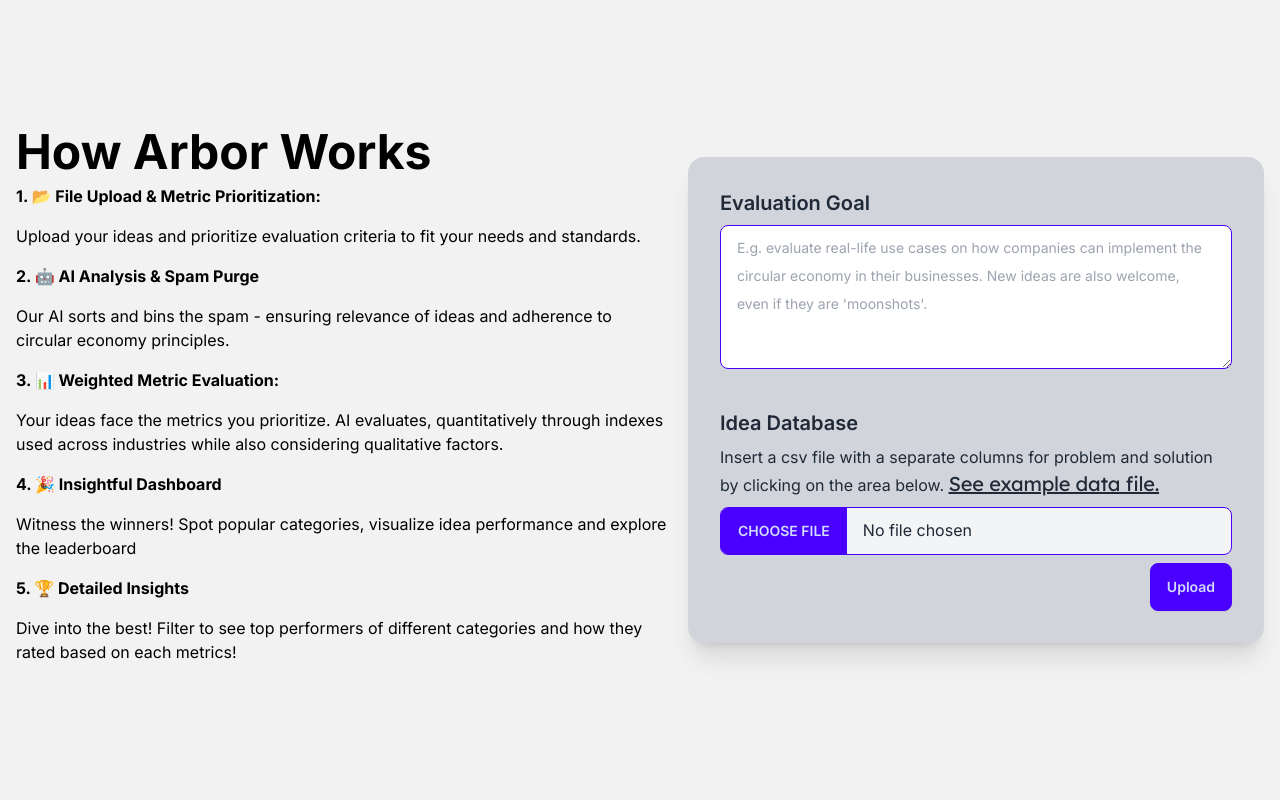
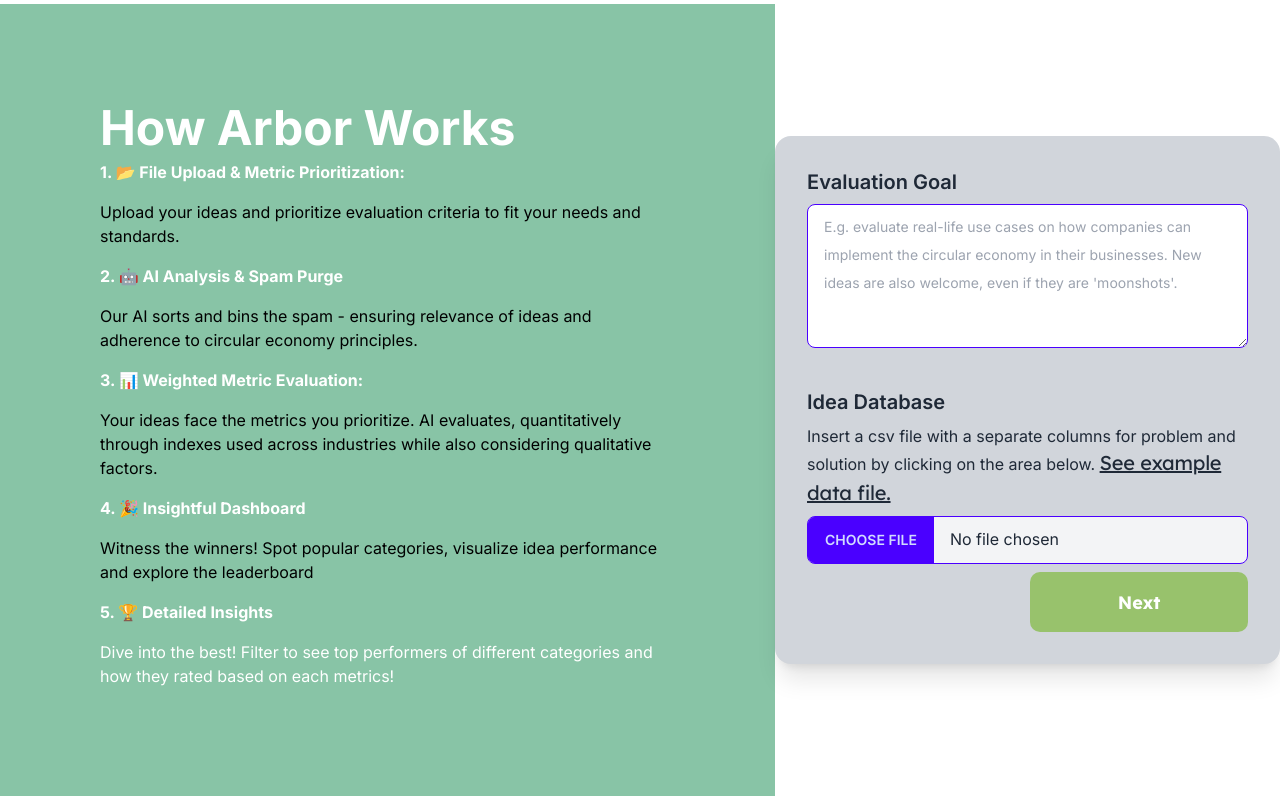
Before and after one commit to cyn900/AI-EarthHack, a Next.js app in the folder client/: page /start in a window 1280 px wide. Built offline with nearby package versions, Linux system fonts and the light colour scheme.

Commit message:
start page edit, global css

```diff
--- a/client/src/app/globals.css
+++ b/client/src/app/globals.css
@@ -61,6 +61,34 @@
 
 .hero-content{
   max-width: 100rem;
+  padding: 0;
+  gap:0;
+}
+
+.tag{
+  width: 72px;
+  height: 21px;
+  margin-top: 3px;
+  margin-bottom: 3px;
+  background-color: var(--forest_green);
+  color: var(--white);
+}
+
+.max-screen {
+  height: 100%;
+}
+
+.button{
+  color: var(--dark_forest);
+  padding: 1rem;
+  background-color: white;
+  border-radius: 10px;
+  font-family: 'Lexend Deca Bold';
+  font-size: 18px;
+  line-height: 150%; /* 27px */
+  letter-spacing: -0.198px;
+  height: 60px;
+  width: 218px;
 }
 
 .button:hover{
@@ -68,6 +96,23 @@
   color:var(--white)
 }
 
+.buttong{
+  color: white;
+  padding: 1rem;
+  background-color: var(--light_forest);
+  border-radius: 10px;
+  font-family: 'Lexend Deca Bold';
+  font-size: 18px;
+  line-height: 150%; /* 27px */
+  letter-spacing: -0.198px;
+  height: 60px;
+  width: 218px;
+}
+
+.buttong:hover{
+  background-color: var(--white);
+  color:var(--light_forest)
+}
 
 
 .title1{
--- a/client/src/app/start/page.js
+++ b/client/src/app/start/page.js
@@ -5,6 +5,7 @@
 import axios from 'axios';
 import Image from 'next/image'
 import Link from "next/link";
+
 
 export default function Home() {
     const [file, setFile] = useState(null);
@@ -57,20 +58,20 @@
     };
 
     return (
-        <div className="hero min-h-screen bg-base-200">
-            <div className="hero-content flex-col lg:flex-row">
-                <div className="text-center lg:text-left">
-                    <h1 className="text-5xl font-bold" style={{ color: 'black' }}> How Arbor Works </h1>
-                    <p className="py-2 font-bold" style={{ color: 'black' }}> 1. 📂 File Upload & Metric Prioritization: </p>
+        <div className="hero min-h-screen " >
+            <div className="hero-content flex-col lg:flex-row" >
+                <div className="text-center lg:text-left bg-middle_green " style={{ padding: '100px', margin: '0' }}>
+                    <h1 className="text-5xl font-bold" style={{ color: 'white' }}> How Arbor Works </h1>
+                    <p className="py-2 font-bold" style={{ color: 'white' }}> 1. 📂 File Upload & Metric Prioritization: </p>
                     <p className="py-2" style={{ color: 'black' }}> Upload your ideas and prioritize evaluation criteria to fit your needs and standards. </p>
-                    <p className="py-2 font-bold" style={{ color: 'black' }}> 2. 🤖 AI Analysis & Spam Purge </p>
+                    <p className="py-2 font-bold" style={{ color: 'white' }}> 2. 🤖 AI Analysis & Spam Purge </p>
                     <p className="py-2" style={{ color: 'black' }}> Our AI sorts and bins the spam - ensuring relevance of ideas and adherence to circular economy principles. </p>
-                    <p className="py-2 font-bold" style={{ color: 'black' }}> 3. 📊 Weighted Metric Evaluation: </p>
+                    <p className="py-2 font-bold" style={{ color: 'white' }}> 3. 📊 Weighted Metric Evaluation: </p>
                     <p className="py-2" style={{ color: 'black' }}> Your ideas face the metrics you prioritize. AI evaluates, quantitatively through indexes used across industries while also considering qualitative factors. </p>
-                    <p className="py-2 font-bold" style={{ color: 'black' }}> 4. 🎉 Insightful Dashboard </p>
+                    <p className="py-2 font-bold" style={{ color: 'white' }}> 4. 🎉 Insightful Dashboard </p>
                     <p className="py-2" style={{ color: 'black' }}> Witness the winners! Spot popular categories, visualize idea performance and explore the leaderboard </p>
-                    <p className="py-2 font-bold" style={{ color: 'black' }}> 5. 🏆 Detailed Insights </p>
-                    <p className="py-2" style={{ color: 'black' }}> Dive into the best! Filter to see top performers of different categories and how they rated based on each metrics! </p>
+                    <p className="py-2 font-bold" style={{ color: 'white' }}> 5. 🏆 Detailed Insights </p>
+                    <p className="py-2" style={{ color: 'white' }}> Dive into the best! Filter to see top performers of different categories and how they rated based on each metrics! </p>
                 </div>
                 <div className="card self-center bg-gray-300 shadow-xl">
 
@@ -89,7 +90,8 @@
                             <input id='file-input' type="file" onChange={handleChangeForm} name="csv-form" className="file-input file-input-bordered file-input-primary w-full bg-gray-100" />
                             {
                                 loading ? <span className="btn loading loading-spinner text-primary"></span> :
-                                    <button className='btn btn-primary' type='submit'> Upload </button>
+                                    <button className='buttong' type='submit'> Next </button>
+
                             }
                         </form>
                     </div>
--- a/client/tailwind.config.js
+++ b/client/tailwind.config.js
@@ -14,7 +14,7 @@
         dark_forest_50: '#728F4F 50%',
         light_forest: '#98C26C',
         dark_gray: '#6D6D6D',
-        dark_forest: '#728F4F',
+        forest_green: '#728F4F',
         dark_green: '#3D6F5B',
         forest_50: '#98C26C 50%',
         light_green: '#DFEDE7',
@@ -23,7 +23,6 @@
         middle_green: '#88C4A6',
         middle_gray: '#B4B4B4',
         white: '#FFFFFF',
-        forest_green: '#728F4F'
 
       },
       fontFamily: {
```
